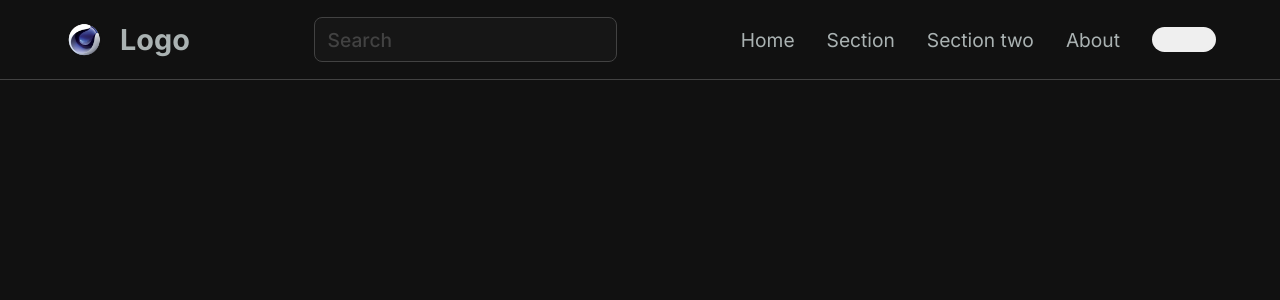
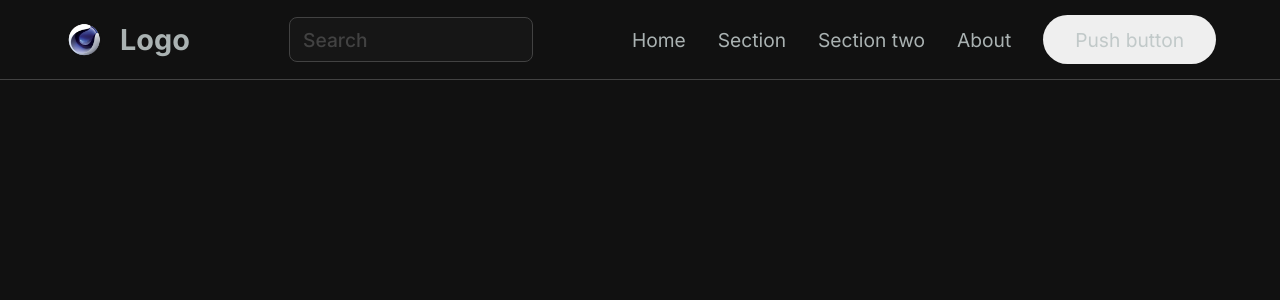
Before and after one commit to SebastianSloma/next_website, a Next.js app: page / in a window 1280 px wide. Shown: the top 300 px of the page. Built offline with nearby package versions, Linux system fonts and the light colour scheme.

Commit message:
added react icons

```diff
--- a/app/Components/Header/Header.tsx
+++ b/app/Components/Header/Header.tsx
@@ -30,7 +30,7 @@ function Header() {
 					<li>
 						<a href='#'>About</a>
 					</li>
-					<Button name={''} />
+					<Button name={'Push button'} />
 				</ul>
 			</nav>
 		</HeaderStyled>
--- a/package.json
+++ b/package.json
@@ -13,6 +13,7 @@
     "next": "14.0.4",
     "react": "^18",
     "react-dom": "^18",
+    "react-icons": "^4.12.0",
     "styled-components": "^6.1.6"
   },
   "devDependencies": {
```
Also changed, not shown: 1 other file (tests, documents, lock files or other folders).
